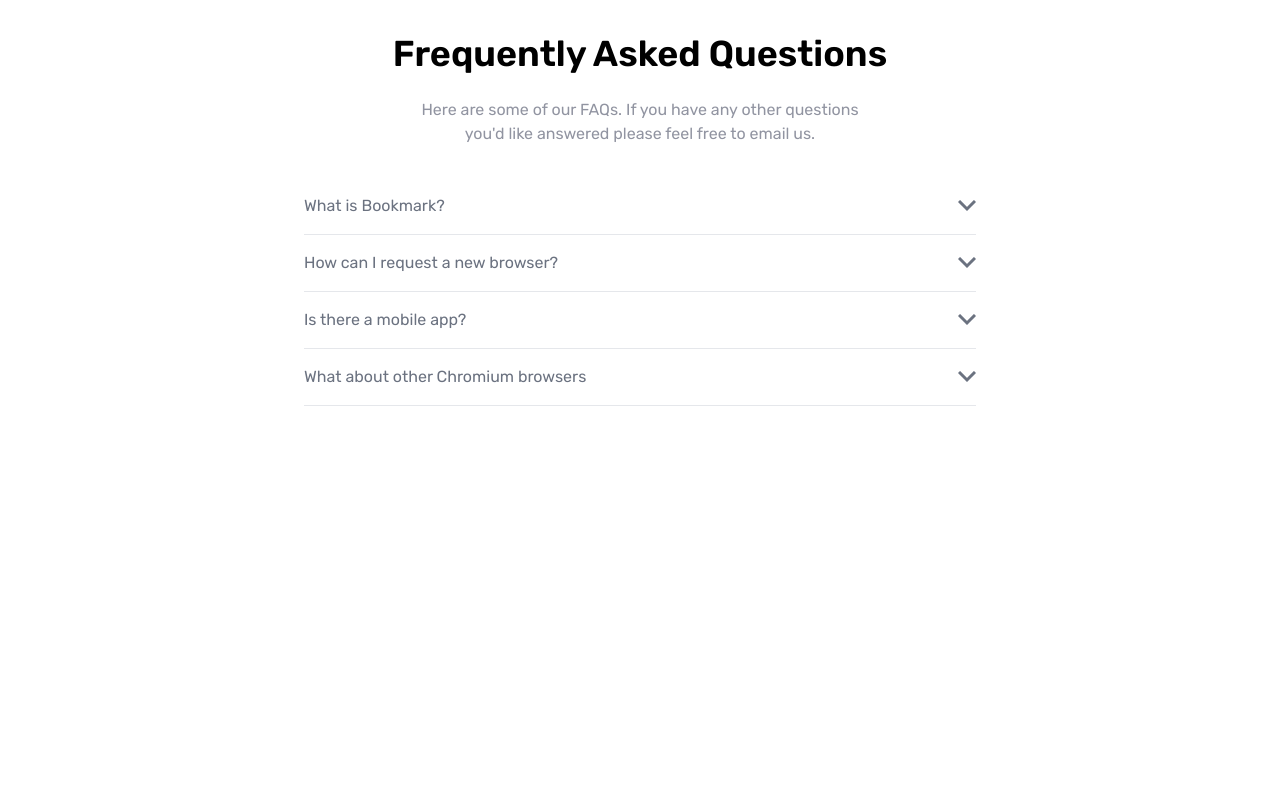
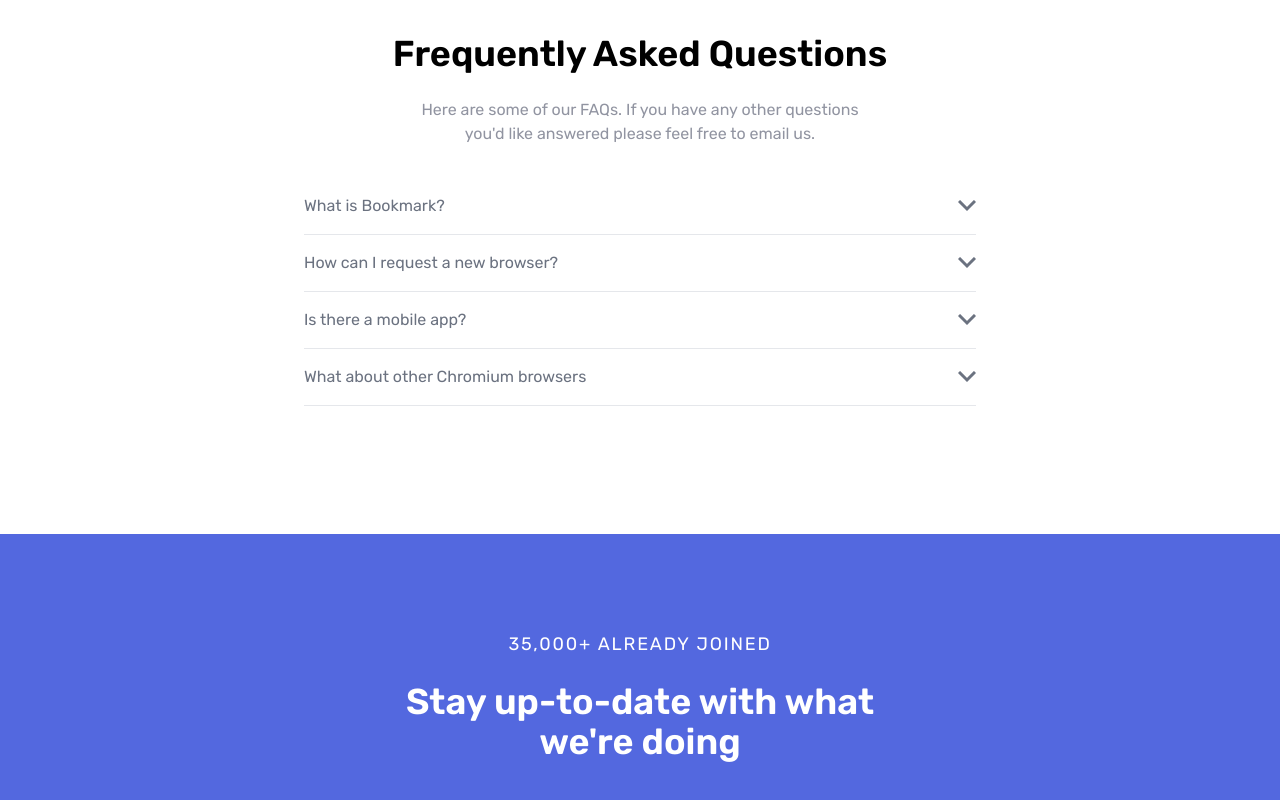
Before and after one commit to kenvilar/bookmark-tailwind, a Next.js app: page / in a window 1280 px wide. Shown: the part 2260-3060 px from the top of the page. Before the commit the page ends 2794 px from the top, so only its background shows below. Built offline with nearby package versions, Linux system fonts and the light colour scheme.

Commit message:
implement initial newsletter section

```diff
--- /dev/null
+++ b/src/app/components/Newsletter.tsx
@@ -0,0 +1,21 @@
+const Newsletter = () => {
+  return (
+    <>
+      <section id="newsletter" className="bg-softBlue">
+        <div className="max-w-lg mx-auto py-24">
+          <p className="mb-6 text-lg tracking-widest text-center text-white uppercase">
+            35,000+ Already Joined
+          </p>
+          <h2 className="px-3 mb-6 text-3xl font-semibold text-center text-white md:text-4xl">
+            {`Stay up-to-date with what we're doing`}
+          </h2>
+
+          {/*form*/}
+          <form action="#"></form>
+        </div>
+      </section>
+    </>
+  );
+};
+
+export default Newsletter;
--- a/src/app/page.tsx
+++ b/src/app/page.tsx
@@ -7,6 +7,7 @@
 import DownloadBoxes from "@/app/components/DownloadBoxes";
 import FAQ from "@/app/components/FAQ";
 import FAQAccordion from "@/app/components/FAQAccordion";
+import Newsletter from "@/app/components/Newsletter";
 
 export default function Home() {
   return (
@@ -26,6 +27,8 @@
       <FAQ />
 
       <FAQAccordion />
+
+      <Newsletter />
     </>
   );
 }
```
